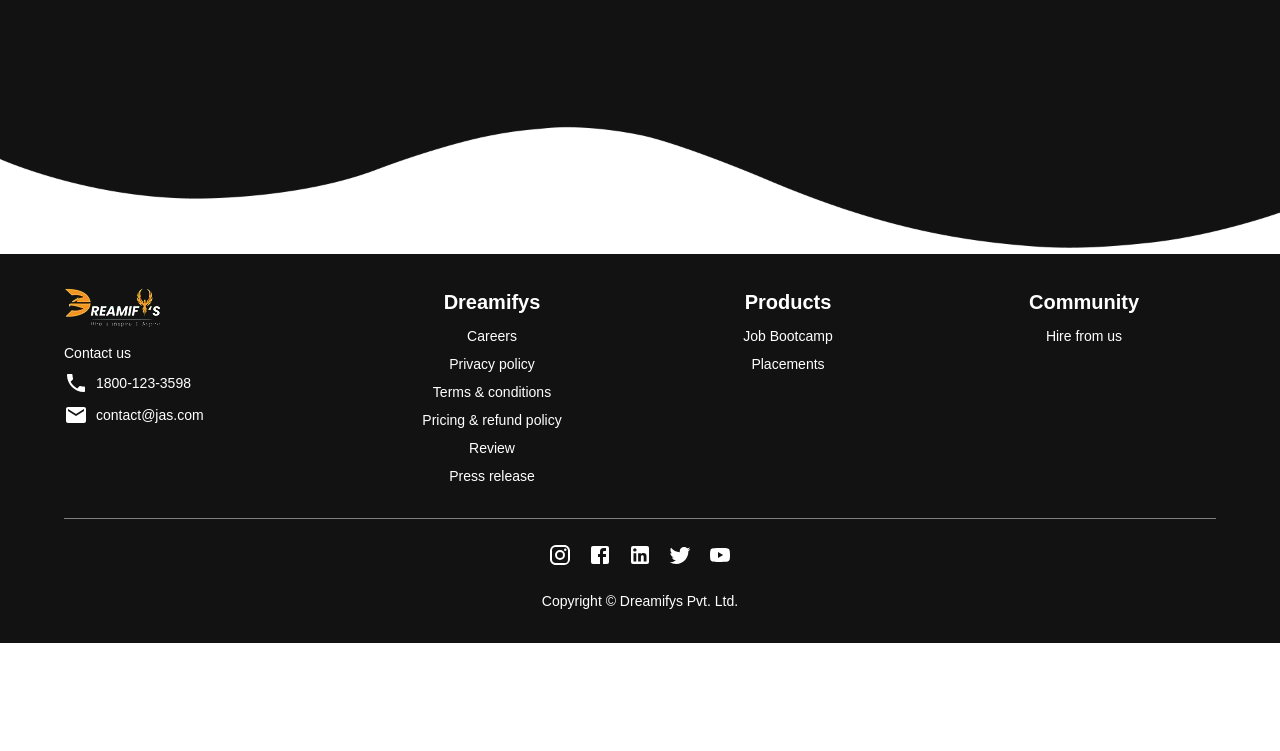
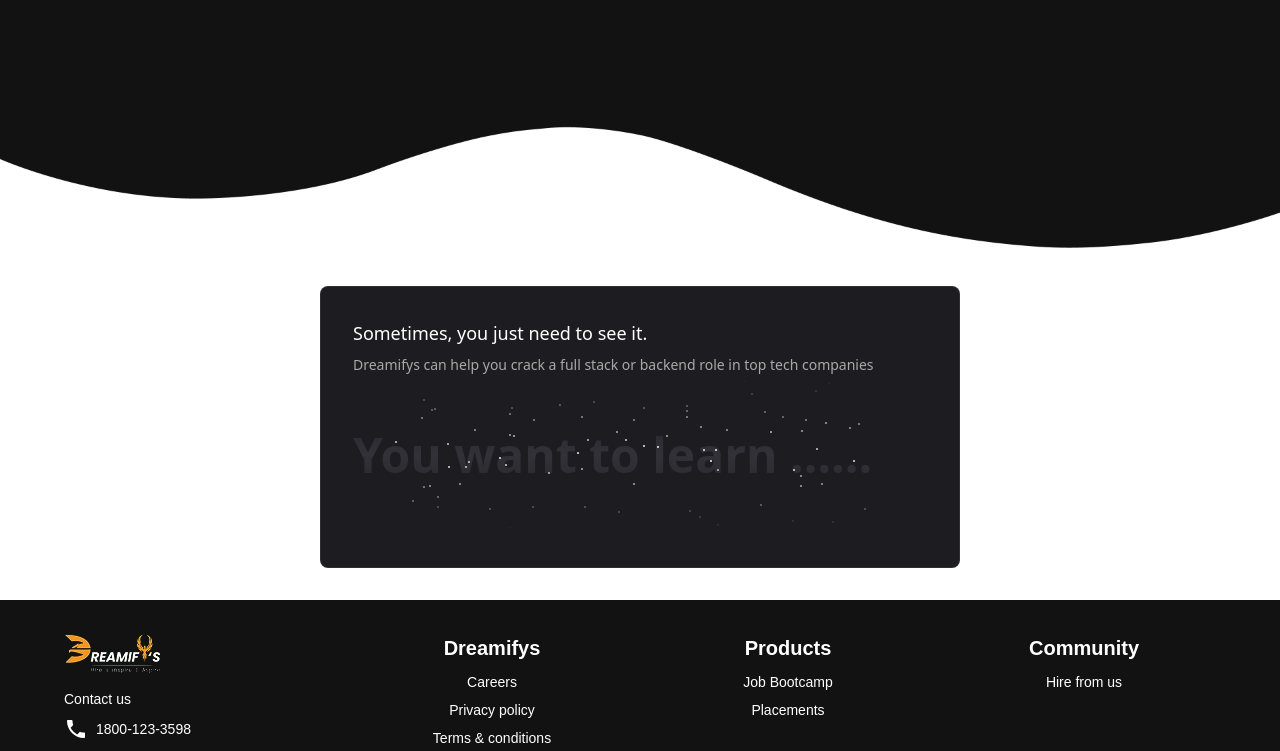
Before and after one commit to aayyuusshh0707/dreamifys, a React (Vite) app: page /about in a window 1280 px wide. Shown: the part 606-1357 px from the top of the page. Before the commit the page ends 1249 px from the top, so only its background shows below. Built offline with nearby package versions, Linux system fonts and the light colour scheme.

Commit message:
Fix layout spacing in Coursescards component: adjust margin properties for improved alignment

```diff
--- a/src/Pages/About/About.jsx
+++ b/src/Pages/About/About.jsx
@@ -1,6 +1,12 @@
 import React from 'react'
 import Header from '../Global/Header/Header';
 import about from '../../assets/Header/aboutus.png';
+import {
+  TextRevealCard,
+  TextRevealCardDescription,
+  TextRevealCardTitle,
+} from "../Global/aceternity/ui/text-reveal-card";
+
 
 
 export default function About() {
@@ -9,6 +15,23 @@
 
       <Header title="ABOUT US" subtitle="Lorem ipsum dolor sit amet consectetur adipisicing elit. Quisquam, quidem aliquid? Soluta Lorem ipsum dolor sit amet consectetur adipisicing elit. Quisquam, quidem aliquid? Soluta" imageSection={<img src={about} alt="about" />} />
 
+
+      <div className="flex items-center justify-center my-8 ">
+        <TextRevealCard
+          text="You want to learn ......"
+          revealText="We know how to teach."
+        >
+          <TextRevealCardTitle>
+            Sometimes, you just need to see it.
+          </TextRevealCardTitle>
+          <TextRevealCardDescription>
+            Dreamifys can help you crack a full stack or backend role in top tech companies
+          </TextRevealCardDescription>
+        </TextRevealCard>
+      </div>
+
+
+
     </>
   )
 }
--- a/src/Pages/Landing/components/Coursescards.jsx
+++ b/src/Pages/Landing/components/Coursescards.jsx
@@ -22,18 +22,24 @@
     { title: "Film Making", image: `${film}`, path: "/film-making", description: "The Advanced Filmmaking Program teaches scriptwriting, cinematography, directing, and editing to create compelling visual stories." },
     { title: "Graphics", image: `${Graphics}`, path: "/graphics", description: "The Advanced Graphic Design Program covers branding, typography, and digital design to create stunning visuals for print, web, and media." },
     { title: "Video Editing", image: `${video}`, path: "/video-editing", description: "The Advanced Video Editing Program teaches cutting, transitions, effects, and color correction to create professional-quality videos for films." },
-    { title: "Animation", image: `${Animation}`, path: "/video-editing", description: "The Advanced Video Editing Program teaches cutting, transitions, effects, and color correction to create professional-quality videos for films." },
+    {
+      title: "Animation",
+      image: `${Animation}`,
+      path: "/animation",
+      description: "The Advanced Animation Program covers motion graphics, character animation, and visual effects to bring creative ideas to life with industry-standard tools."
+    },
+
     {
       title: "UI/UX Design",
       image: `${uiux}`,
-      path: "/uiux",
+      path: "/ui-ux",
       description: "The Advanced UI/UX Design Program covers user research, wireframing, prototyping, and visual design to create engaging and user-friendly digital experiences."
     }
 
   ];
   return (
     <>
-      <Box sx={{ color: "#ff5722", fontSize: { xs: "2rem", md: "3.3rem" }, my: { xs: 2, md: 4 } }}>
+      <Box sx={{ color: "#ff5722", fontSize: { xs: "2rem", md: "3.3rem" }, mx: { xs: 2, md: 4 }, my: { xs: 2, md: 4 } }}>
         <Typography
           variant="h4"
           fontWeight={900}
--- a/src/Pages/Landing/components/fnq.jsx
+++ b/src/Pages/Landing/components/fnq.jsx
@@ -19,7 +19,7 @@
 
 function FAQSection() {
   return (
-    <Container maxWidth="md">
+    <Container >
       <Box textAlign="center" py={4}>
         <Typography variant="h5" fontWeight="bold" mb={3}>
           Frequently Asked Questions
```
